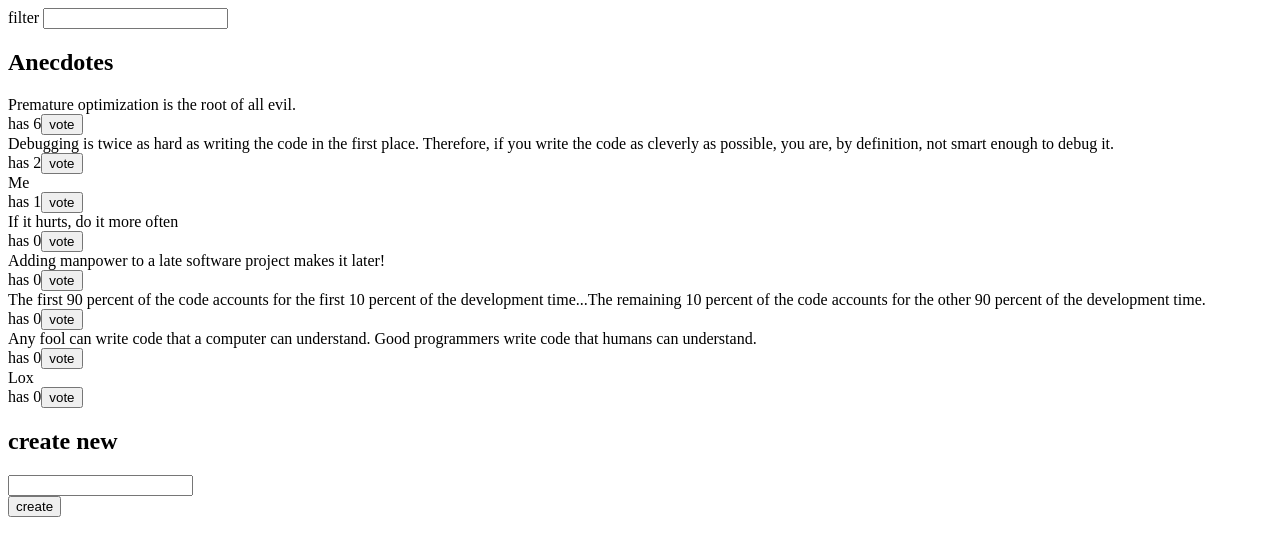
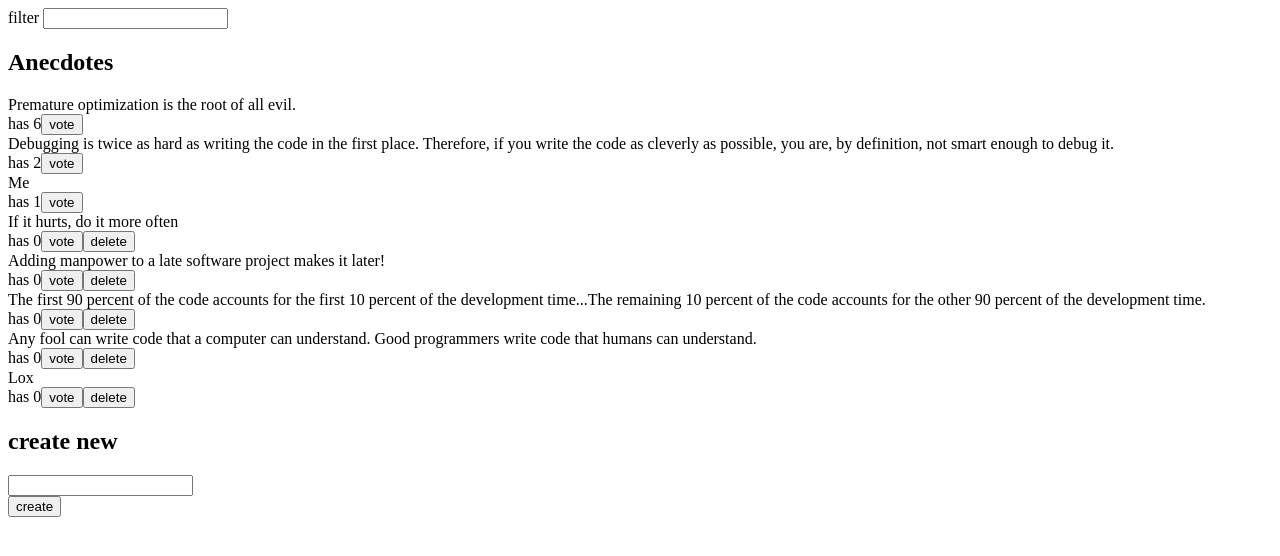
Before and after one commit to Glunomes/fullstackopen-part6, a React (Vite) app in the folder anecdotes/: page / in a window 1280 px wide. Shown: the top 556 px of the page. Built offline with nearby package versions, Linux system fonts and the light colour scheme; data requests are answered from the project's data file.

Commit message:
anecdotes step 10

```diff
--- a/anecdotes/src/components/AnecdoteList.jsx
+++ b/anecdotes/src/components/AnecdoteList.jsx
@@ -3,12 +3,17 @@ import { useAnecdotes, useAnecdotesControls, useFilter, useNotificationsControl
 const AnecdoteList = () => {
   const filter = useFilter()
   const anecdotes  = useAnecdotes()
-  const { addVote } = useAnecdotesControls()
+  const { addVote, deleteAnecdote } = useAnecdotesControls()
   const setNotification = useNotificationsControl()
 
   const handleVote = (anecdote) => {
     addVote(anecdote.id)
     setNotification(`You voted '${anecdote.content}'`)
+  }
+
+  const handleDelete = (anecdote) => {
+    deleteAnecdote(anecdote.id)
+    setNotification(`${anecdote} has been deleted`)
   }
 
   const filteredAnecdotes = anecdotes.filter(anecdote => anecdote.content.toLowerCase().includes(filter.toLowerCase()))
@@ -19,6 +24,7 @@ const AnecdoteList = () => {
           <div>
             has {anecdote.votes}
             <button onClick={() => handleVote(anecdote)}>vote</button>
+            {anecdote.votes === 0 && <button onClick={() => handleDelete(anecdote)}>delete</button>}
           </div>
       </div>
     ))
--- a/anecdotes/src/services/anecdotes.js
+++ b/anecdotes/src/services/anecdotes.js
@@ -45,4 +45,12 @@ const updateVote = async (id, note) => {
   return data
 }
 
-export default { getAll, addAnecdote, updateVote }
+const deleteAnecdote = async(id) => {
+  const response = await fetch(`${baseUrl}/${id}`, { method: 'DELETE' })
+
+  if(!response.ok) {
+    throw new Error ('Something went wrong')
+  }
+}
+
+export default { getAll, addAnecdote, updateVote, deleteAnecdote }
--- a/anecdotes/src/store.js
+++ b/anecdotes/src/store.js
@@ -17,12 +17,21 @@ const useAnecdoteStore = create((set, get) => ({
         )
     })
     )},
-    add: async (content) =>{
+    add: async (content) => {
       const anecdote = await anecdoteService.addAnecdote(content)
       set(state => ({
         anecdotes: state.anecdotes.concat(anecdote)
       })
     )},
+    deleteAnecdote: async (id) => {
+      const anecdote = get().anecdotes.find(a => a.id === id)
+      if(!anecdote || anecdote.votes !== 0 ) {return}
+      await anecdoteService.deleteAnecdote(id)
+      set(state => ({
+        anecdotes: state.anecdotes.filter(anecdote =>
+          anecdote.id !== id)
+      }))
+    },
     setFilter: filter => set ({ filter }),
     initialize: async() => {
       const anecdotes = await anecdoteService.getAll()
```
